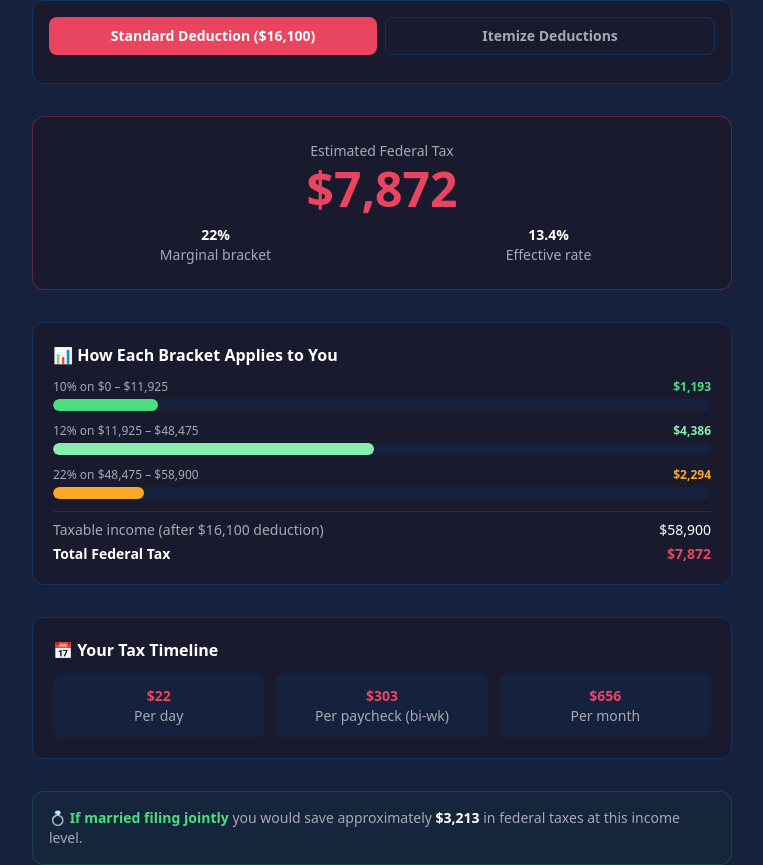
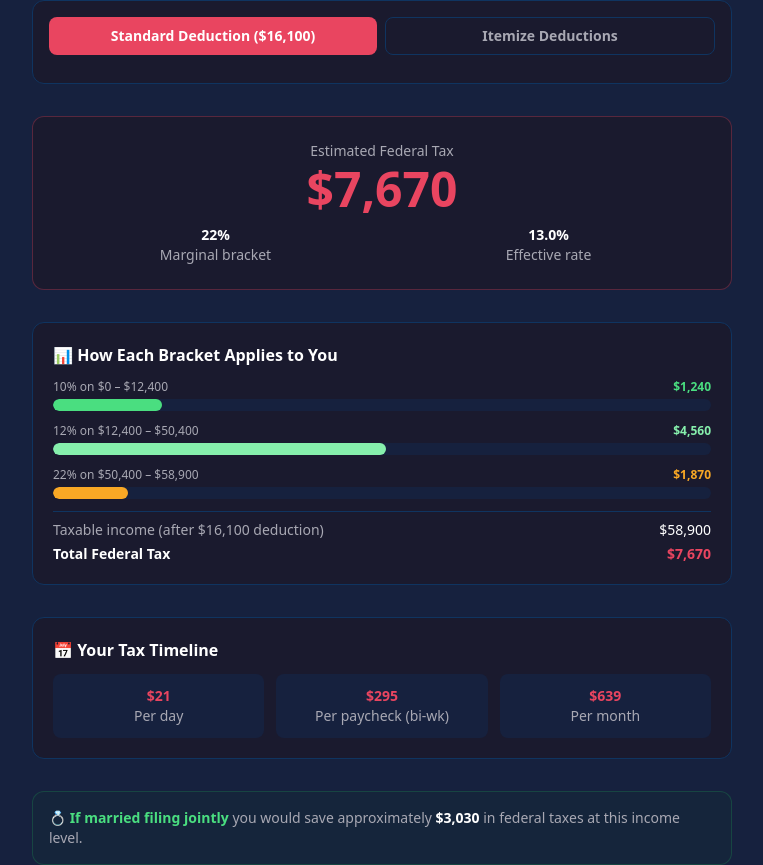
Before and after one commit to pierre2000it-max/dayblip, a Next.js app: page /finance/tax-bracket in a window 1280 px wide. Shown: the part 1106-1971 px from the top of the page, without its empty margins (258-1021 px from the left). Built offline with nearby package versions, Linux system fonts and the light colour scheme.

Commit message:
Fix 2 of 3: Install correct 2026 IRS tax brackets per Rev Proc 2025-32

```diff
--- a/src/app/embed/(tools)/take-home-pay/page.tsx
+++ b/src/app/embed/(tools)/take-home-pay/page.tsx
@@ -29,12 +29,12 @@ const STATES = [
 ]
 
 const BRACKETS_SINGLE = [
-  { limit: 11925, rate: 0.10 },
-  { limit: 48475, rate: 0.12 },
-  { limit: 103350, rate: 0.22 },
-  { limit: 197300, rate: 0.24 },
-  { limit: 250525, rate: 0.32 },
-  { limit: 626350, rate: 0.35 },
+  { limit: 12400, rate: 0.10 },
+  { limit: 50400, rate: 0.12 },
+  { limit: 105700, rate: 0.22 },
+  { limit: 201775, rate: 0.24 },
+  { limit: 256225, rate: 0.32 },
+  { limit: 640600, rate: 0.35 },
   { limit: Infinity, rate: 0.37 },
 ]
 
--- a/src/app/finance/first-paycheck/page.tsx
+++ b/src/app/finance/first-paycheck/page.tsx
@@ -37,16 +37,16 @@ const STATES: [string, number][] = [
 ]
 
 const BRACKETS_SINGLE: [number, number][] = [
-  [11925, 0.10], [48475, 0.12], [103350, 0.22],
-  [197300, 0.24], [250525, 0.32], [626350, 0.35], [Infinity, 0.37],
+  [12400, 0.10], [50400, 0.12], [105700, 0.22],
+  [201775, 0.24], [256225, 0.32], [640600, 0.35], [Infinity, 0.37],
 ]
 const BRACKETS_MFJ: [number, number][] = [
-  [23850, 0.10], [96950, 0.12], [206700, 0.22],
-  [394600, 0.24], [501050, 0.32], [751600, 0.35], [Infinity, 0.37],
+  [24800, 0.10], [100800, 0.12], [211400, 0.22],
+  [403550, 0.24], [512450, 0.32], [768700, 0.35], [Infinity, 0.37],
 ]
 const BRACKETS_HOH: [number, number][] = [
-  [17000, 0.10], [64850, 0.12], [103350, 0.22],
-  [197300, 0.24], [250500, 0.32], [626350, 0.35], [Infinity, 0.37],
+  [17700, 0.10], [67450, 0.12], [105700, 0.22],
+  [201775, 0.24], [256200, 0.32], [640600, 0.35], [Infinity, 0.37],
 ]
 const STD_DEDUCTION: Record<string, number> = {
   single: 16100, mfj: 32200, mfs: 16100, hoh: 24150,
--- a/src/app/finance/paycheck-calculator/page.tsx
+++ b/src/app/finance/paycheck-calculator/page.tsx
@@ -27,9 +27,9 @@ const STATES: [string, number][] = [
 type Filing = "single" | "mfj" | "hoh"
 
 const BRACKETS: Record<Filing, [number, number][]> = {
-  single: [[11925,0.10],[48475,0.12],[103350,0.22],[197300,0.24],[250525,0.32],[626350,0.35],[Infinity,0.37]],
-  mfj:    [[23850,0.10],[96950,0.12],[206700,0.22],[394600,0.24],[501050,0.32],[751600,0.35],[Infinity,0.37]],
-  hoh:    [[17000,0.10],[64850,0.12],[103350,0.22],[197300,0.24],[250500,0.32],[626350,0.35],[Infinity,0.37]],
+  single: [[12400,0.10],[50400,0.12],[105700,0.22],[201775,0.24],[256225,0.32],[640600,0.35],[Infinity,0.37]],
+  mfj:    [[24800,0.10],[100800,0.12],[211400,0.22],[403550,0.24],[512450,0.32],[768700,0.35],[Infinity,0.37]],
+  hoh:    [[17700,0.10],[67450,0.12],[105700,0.22],[201775,0.24],[256200,0.32],[640600,0.35],[Infinity,0.37]],
 }
 
 function calcFedTax(income: number, filing: Filing): number {
--- a/src/app/finance/take-home-pay/page.tsx
+++ b/src/app/finance/take-home-pay/page.tsx
@@ -26,16 +26,16 @@ const STATES: [string, number][] = [
 ]
 
 const BRACKETS_SINGLE: [number, number][] = [
-  [11925, 0.10], [48475, 0.12], [103350, 0.22],
-  [197300, 0.24], [250525, 0.32], [626350, 0.35], [Infinity, 0.37],
+  [12400, 0.10], [50400, 0.12], [105700, 0.22],
+  [201775, 0.24], [256225, 0.32], [640600, 0.35], [Infinity, 0.37],
 ]
 const BRACKETS_MFJ: [number, number][] = [
-  [23850, 0.10], [96950, 0.12], [206700, 0.22],
-  [394600, 0.24], [501050, 0.32], [751600, 0.35], [Infinity, 0.37],
+  [24800, 0.10], [100800, 0.12], [211400, 0.22],
+  [403550, 0.24], [512450, 0.32], [768700, 0.35], [Infinity, 0.37],
 ]
 const BRACKETS_HOH: [number, number][] = [
-  [17000, 0.10], [64850, 0.12], [103350, 0.22],
-  [197300, 0.24], [250500, 0.32], [626350, 0.35], [Infinity, 0.37],
+  [17700, 0.10], [67450, 0.12], [105700, 0.22],
+  [201775, 0.24], [256200, 0.32], [640600, 0.35], [Infinity, 0.37],
 ]
 
 const STD_DEDUCTION: Record<string, number> = {
--- a/src/app/finance/tax-bracket/page.tsx
+++ b/src/app/finance/tax-bracket/page.tsx
@@ -17,39 +17,39 @@ const STD_DEDUCTION: Record<Filing, number> = { single: 16100, mfj: 32200, mfs:
 
 const BRACKET_DEFS: Record<Filing, [number, number, string][]> = {
   single: [
-    [11925, 0.10, "#4ade80"],
-    [48475, 0.12, "#86efac"],
-    [103350, 0.22, "#F9A825"],
-    [197300, 0.24, "#fb923c"],
-    [250525, 0.32, "#f97316"],
-    [626350, 0.35, "#ef4444"],
+    [12400, 0.10, "#4ade80"],
+    [50400, 0.12, "#86efac"],
+    [105700, 0.22, "#F9A825"],
+    [201775, 0.24, "#fb923c"],
+    [256225, 0.32, "#f97316"],
+    [640600, 0.35, "#ef4444"],
     [Infinity, 0.37, "#dc2626"],
   ],
   mfj: [
-    [23850, 0.10, "#4ade80"],
-    [96950, 0.12, "#86efac"],
-    [206700, 0.22, "#F9A825"],
-    [394600, 0.24, "#fb923c"],
-    [501050, 0.32, "#f97316"],
-    [751600, 0.35, "#ef4444"],
+    [24800, 0.10, "#4ade80"],
+    [100800, 0.12, "#86efac"],
+    [211400, 0.22, "#F9A825"],
+    [403550, 0.24, "#fb923c"],
+    [512450, 0.32, "#f97316"],
+    [768700, 0.35, "#ef4444"],
     [Infinity, 0.37, "#dc2626"],
   ],
   mfs: [
-    [11925, 0.10, "#4ade80"],
-    [48475, 0.12, "#86efac"],
-    [103350, 0.22, "#F9A825"],
-    [197300, 0.24, "#fb923c"],
-    [250525, 0.32, "#f97316"],
-    [375800, 0.35, "#ef4444"],
+    [12400, 0.10, "#4ade80"],
+    [50400, 0.12, "#86efac"],
+    [105700, 0.22, "#F9A825"],
+    [201775, 0.24, "#fb923c"],
+    [256225, 0.32, "#f97316"],
+    [384350, 0.35, "#ef4444"],
     [Infinity, 0.37, "#dc2626"],
   ],
   hoh: [
-    [17000, 0.10, "#4ade80"],
-    [64850, 0.12, "#86efac"],
-    [103350, 0.22, "#F9A825"],
-    [197300, 0.24, "#fb923c"],
-    [250500, 0.32, "#f97316"],
-    [626350, 0.35, "#ef4444"],
+    [17700, 0.10, "#4ade80"],
+    [67450, 0.12, "#86efac"],
+    [105700, 0.22, "#F9A825"],
+    [201775, 0.24, "#fb923c"],
+    [256200, 0.32, "#f97316"],
+    [640600, 0.35, "#ef4444"],
     [Infinity, 0.37, "#dc2626"],
   ],
 }
@@ -143,7 +143,7 @@ export default function TaxBracketPage() {
       </section>
       <section className="px-6 pt-8 pb-0 bg-[#1a1a2e]">
         <div className="mx-auto max-w-[700px]">
-          <GeoAnswerBlock answer="To calculate your federal tax bracket: the US uses a progressive tax system where only income within each bracket is taxed at that rate. A single filer earning $80,000 in 2025 pays 10% on the first $11,925, 12% on income up to $48,475, and 22% on the remainder — an effective rate of approximately 16%. Use the interactive tool below." />
+          <GeoAnswerBlock answer="To calculate your federal tax bracket: the US uses a progressive tax system where only income within each bracket is taxed at that rate. A single filer earning $80,000 in 2026 pays 10% on the first $12,400, 12% on income up to $50,400, and 22% on the remainder — an effective rate of approximately 15%. Use the interactive tool below." />
         </div>
       </section>
 
@@ -151,7 +151,7 @@ export default function TaxBracketPage() {
         <div className="mx-auto max-w-[700px]">
           <div style={{ background: "#1e2d4a", borderLeft: "4px solid #e94560", borderRadius: "8px", padding: "16px 20px" }}>
             <div className="mb-2 text-xs font-semibold uppercase tracking-wider" style={{ color: "#e94560" }}>Quick Answer</div>
-            <p className="text-[#e2e8f0]">The US uses a progressive tax system where different portions of income are taxed at different rates. A $100,000 earner in the 22% bracket does NOT pay 22% on all income. They pay 10% on the first $11,925, 12% on the next $36,550 and 22% only on the remainder. Their effective rate is approximately 15.7% — not 22%.</p>
+            <p className="text-[#e2e8f0]">The US uses a progressive tax system where different portions of income are taxed at different rates. A $100,000 earner in the 22% bracket does NOT pay 22% on all income. They pay 10% on the first $12,400, 12% on the next $38,000 and 22% only on the remainder. Their effective rate is approximately 15.7% — not 22%.</p>
           </div>
           <p className="mt-4 text-sm text-[#a8a8b3] leading-relaxed">Your marginal tax rate is the rate on your last dollar of income and determines which bracket you are in. Your effective tax rate is the actual percentage of total income paid in federal taxes — always lower than the marginal rate. Understanding the difference is the most common tax misconception in the US.</p>
         </div>
@@ -267,7 +267,7 @@ export default function TaxBracketPage() {
           <FAQAccordion items={[
             { q: "How do US federal tax brackets work?", a: "The US uses a progressive tax system where different portions of your income are taxed at different rates. You only pay the higher rate on income above each threshold — not on your entire income. Moving into a higher bracket does not mean all your income is taxed at that rate." },
             { q: "What is the difference between marginal and effective tax rate?", a: "Your marginal rate is the rate applied to your last dollar of income — the highest bracket you fall into. Your effective rate is your total tax paid divided by total income. Effective rate is always lower than marginal rate in a progressive system." },
-            { q: "What are the 2026 federal tax brackets?", a: "The 2026 federal income tax brackets for single filers are approximately: 10 percent on income up to $11,925; 12 percent up to $48,475; 22 percent up to $103,350; 24 percent up to $197,300; 32 percent up to $250,525; 35 percent up to $626,350; 37 percent above $626,350." },
+            { q: "What are the 2026 federal tax brackets?", a: "The 2026 federal income tax brackets for single filers are approximately: 10 percent on income up to $12,400; 12 percent up to $50,400; 22 percent up to $105,700; 24 percent up to $201,775; 32 percent up to $256,225; 35 percent up to $640,600; 37 percent above $640,600." },
             { q: "Does this include state income tax?", a: "No. This calculator covers federal income tax only. State income tax rates vary widely — from 0 percent in states like Texas and Florida to over 13 percent in California." },
           ].map(item => ({ question: item.q, answer: item.a }))} />
         </div>
--- a/src/app/productivity/salary-calculator/page.tsx
+++ b/src/app/productivity/salary-calculator/page.tsx
@@ -7,8 +7,8 @@ function fmt(n: number) { return n.toLocaleString("en-US", { style: "currency",
 
 function calcFederalTax(annual: number, filing: string): number {
   const brackets = filing === "married"
-    ? [[23850, 0.10], [96950, 0.12], [206700, 0.22], [394600, 0.24], [Infinity, 0.32]]
-    : [[11925, 0.10], [48475, 0.12], [103350, 0.22], [197300, 0.24], [Infinity, 0.32]]
+    ? [[24800, 0.10], [100800, 0.12], [211400, 0.22], [403550, 0.24], [Infinity, 0.32]]
+    : [[12400, 0.10], [50400, 0.12], [105700, 0.22], [201775, 0.24], [Infinity, 0.32]]
   let tax = 0
   let prev = 0
   for (const [limit, rate] of brackets as [number, number][]) {
--- a/src/app/tools/job-offer-comparison/page.tsx
+++ b/src/app/tools/job-offer-comparison/page.tsx
@@ -93,9 +93,9 @@ const WORK_DAYS: Record<WorkArrangement, number> = {
 // ─── Helpers ─────────────────────────────────────────────────────────────────
 
 function getFederalRate(salary: number): number {
-  if (salary <= 48475) return 0.12
-  if (salary <= 103350) return 0.22
-  if (salary <= 197300) return 0.24
+  if (salary <= 50400) return 0.12
+  if (salary <= 105700) return 0.22
+  if (salary <= 201775) return 0.24
   return 0.32
 }
 
--- a/src/app/tools/tax-refund-estimator/page.tsx
+++ b/src/app/tools/tax-refund-estimator/page.tsx
@@ -17,20 +17,20 @@ const STD_DEDUCTION: Record<string, number> = {
 
 const BRACKETS: Record<string, [number, number][]> = {
   single: [
-    [11925, 0.10], [48475, 0.12], [103350, 0.22],
-    [197300, 0.24], [250525, 0.32], [626350, 0.35], [Infinity, 0.37]
+    [12400, 0.10], [50400, 0.12], [105700, 0.22],
+    [201775, 0.24], [256225, 0.32], [640600, 0.35], [Infinity, 0.37]
   ],
   mfj: [
-    [23850, 0.10], [96950, 0.12], [206700, 0.22],
-    [394600, 0.24], [501050, 0.32], [751600, 0.35], [Infinity, 0.37]
+    [24800, 0.10], [100800, 0.12], [211400, 0.22],
+    [403550, 0.24], [512450, 0.32], [768700, 0.35], [Infinity, 0.37]
   ],
   mfs: [
-    [11925, 0.10], [48475, 0.12], [103350, 0.22],
-    [197300, 0.24], [250525, 0.32], [375800, 0.35], [Infinity, 0.37]
+    [12400, 0.10], [50400, 0.12], [105700, 0.22],
+    [201775, 0.24], [256225, 0.32], [384350, 0.35], [Infinity, 0.37]
   ],
   hoh: [
-    [17000, 0.10], [64850, 0.12], [103350, 0.22],
-    [197300, 0.24], [250500, 0.32], [626350, 0.35], [Infinity, 0.37]
+    [17700, 0.10], [67450, 0.12], [105700, 0.22],
+    [201775, 0.24], [256200, 0.32], [640600, 0.35], [Infinity, 0.37]
   ]
 }
 
@@ -140,7 +140,7 @@ export default function TaxRefundEstimatorPage() {
     },
     {
       question: 'What are the 2026 federal tax brackets?',
-      answer: 'The 2025 federal tax brackets for single filers are: 10% on taxable income up to $11,925; 12% from $11,925 to $48,475; 22% from $48,475 to $103,350; 24% from $103,350 to $197,300; 32% from $197,300 to $250,525; 35% from $250,525 to $626,350; and 37% above $626,350. Remember these are marginal rates — only the income in each bracket is taxed at that rate.'
+      answer: 'The 2026 federal tax brackets for single filers are: 10% on taxable income up to $12,400; 12% from $12,400 to $50,400; 22% from $50,400 to $105,700; 24% from $105,700 to $201,775; 32% from $201,775 to $256,225; 35% from $256,225 to $640,600; and 37% above $640,600. Remember these are marginal rates — only the income in each bracket is taxed at that rate.'
     },
     {
       question: 'What is the difference between a refund and a tax liability?',
```
